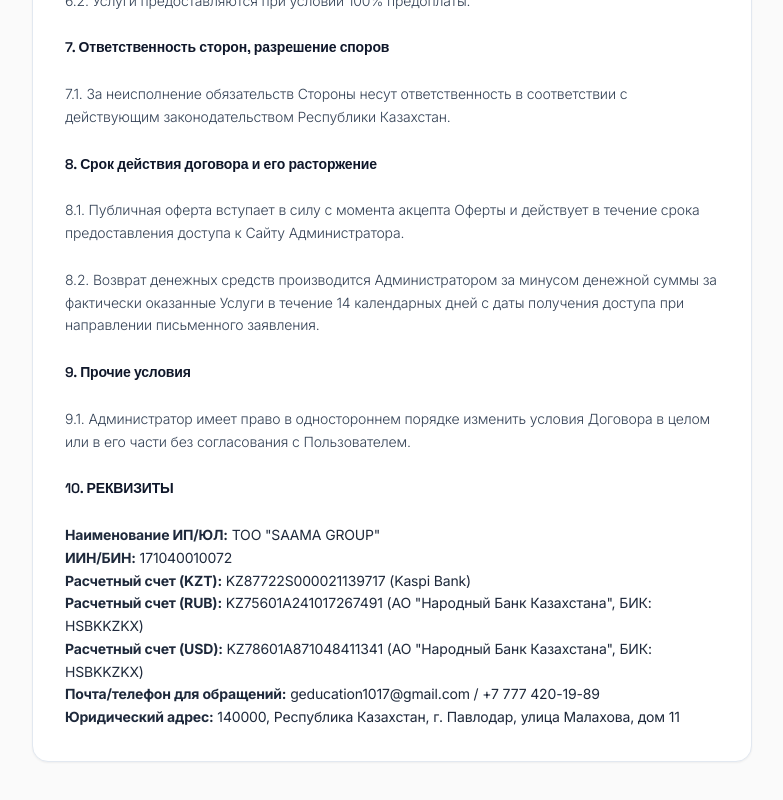
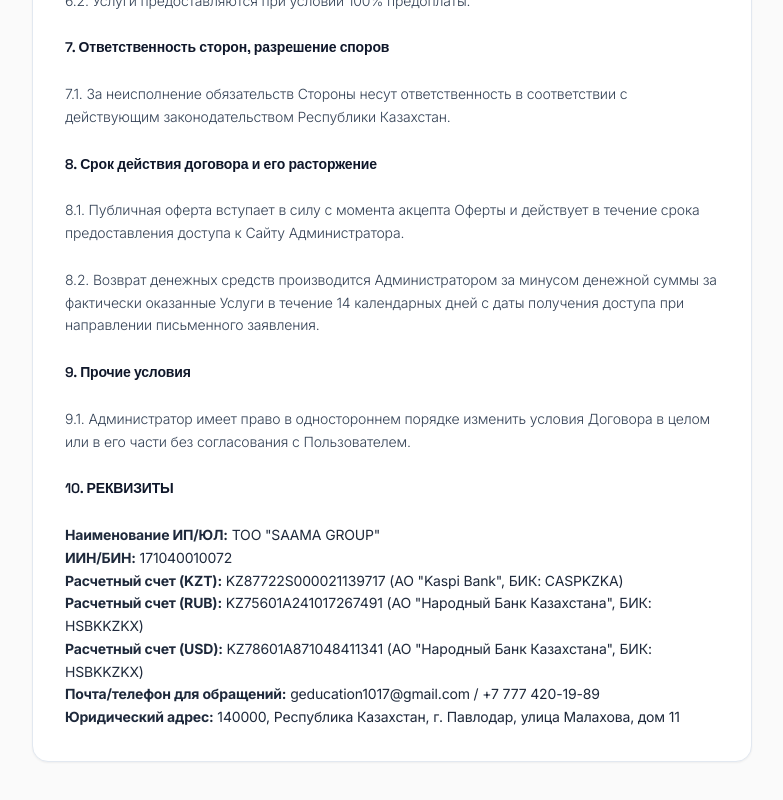
Before and after one commit to Baraat04/ChatPlatform, a Next.js app in the folder frontend/: page /offer in a window 1280 px wide. Shown: the part 3897-4697 px from the top of the page, without its empty margins (248-1031 px from the left). Built offline with nearby package versions, Linux system fonts and the light colour scheme; no server answers.

Commit message:
jfdwllljdskhlYYYkha

```diff
--- a/frontend/app/offer/page.tsx
+++ b/frontend/app/offer/page.tsx
@@ -212,7 +212,7 @@ export default function OfferPage() {
               <p className="font-normal text-slate-800">
                 <strong>Наименование ИП/ЮЛ:</strong> ТОО &quot;SAAMA GROUP&quot;<br />
                 <strong>ИИН/БИН:</strong> 171040010072<br />
-                <strong>Расчетный счет (KZT):</strong> KZ87722S000021139717 (Kaspi Bank)<br />
+                <strong>Расчетный счет (KZT):</strong> KZ87722S000021139717 (АО &quot;Kaspi Bank&quot;, БИК: CASPKZKA)<br />
                 <strong>Расчетный счет (RUB):</strong> KZ75601A241017267491 (АО &quot;Народный Банк Казахстана&quot;, БИК: HSBKKZKX)<br />
                 <strong>Расчетный счет (USD):</strong> KZ78601A871048411341 (АО &quot;Народный Банк Казахстана&quot;, БИК: HSBKKZKX)<br />
                 <strong>Почта/телефон для обращений:</strong> geducation1017@gmail.com / +7 777 420-19-89<br />
@@ -323,7 +323,7 @@ export default function OfferPage() {
               <p className="font-normal text-slate-800">
                 <strong>Name of Entity:</strong> SAAMA GROUP LLP<br />
                 <strong>BIN:</strong> 171040010072<br />
-                <strong>Bank Account (KZT):</strong> KZ87722S000021139717 (Kaspi Bank)<br />
+                <strong>Bank Account (KZT):</strong> KZ87722S000021139717 (JSC &quot;Kaspi Bank&quot;, BIC: CASPKZKA)<br />
                 <strong>Bank Account (RUB):</strong> KZ75601A241017267491 (JSC &quot;Halyk Bank of Kazakhstan&quot;, BIC: HSBKKZKX)<br />
                 <strong>Bank Account (USD):</strong> KZ78601A871048411341 (JSC &quot;Halyk Bank of Kazakhstan&quot;, BIC: HSBKKZKX)<br />
                 <strong>Contact Email/Phone:</strong> geducation1017@gmail.com / +7 777 420-19-89<br />
@@ -433,7 +433,7 @@ export default function OfferPage() {
               <p className="font-normal text-slate-800">
                 <strong>Атауы:</strong> «SAAMA GROUP» ЖШС<br />
                 <strong>БСН (БИН):</strong> 171040010072<br />
-                <strong>Есеп айырысу шоты (KZT):</strong> KZ87722S000021139717 (Kaspi Bank)<br />
+                <strong>Есеп айырысу шоты (KZT):</strong> KZ87722S000021139717 («Kaspi Bank» АҚ, БИК: CASPKZKA)<br />
                 <strong>Есеп айырысу шоты (RUB):</strong> KZ75601A241017267491 («Қазақстан Халық Банкі» АҚ, БИК: HSBKKZKX)<br />
                 <strong>Есеп айырысу шоты (USD):</strong> KZ78601A871048411341 («Қазақстан Халық Банкі» АҚ, БИК: HSBKKZKX)<br />
                 <strong>Электрондық пошта/Телефон:</strong> geducation1017@gmail.com / +7 777 420-19-89<br />
```
